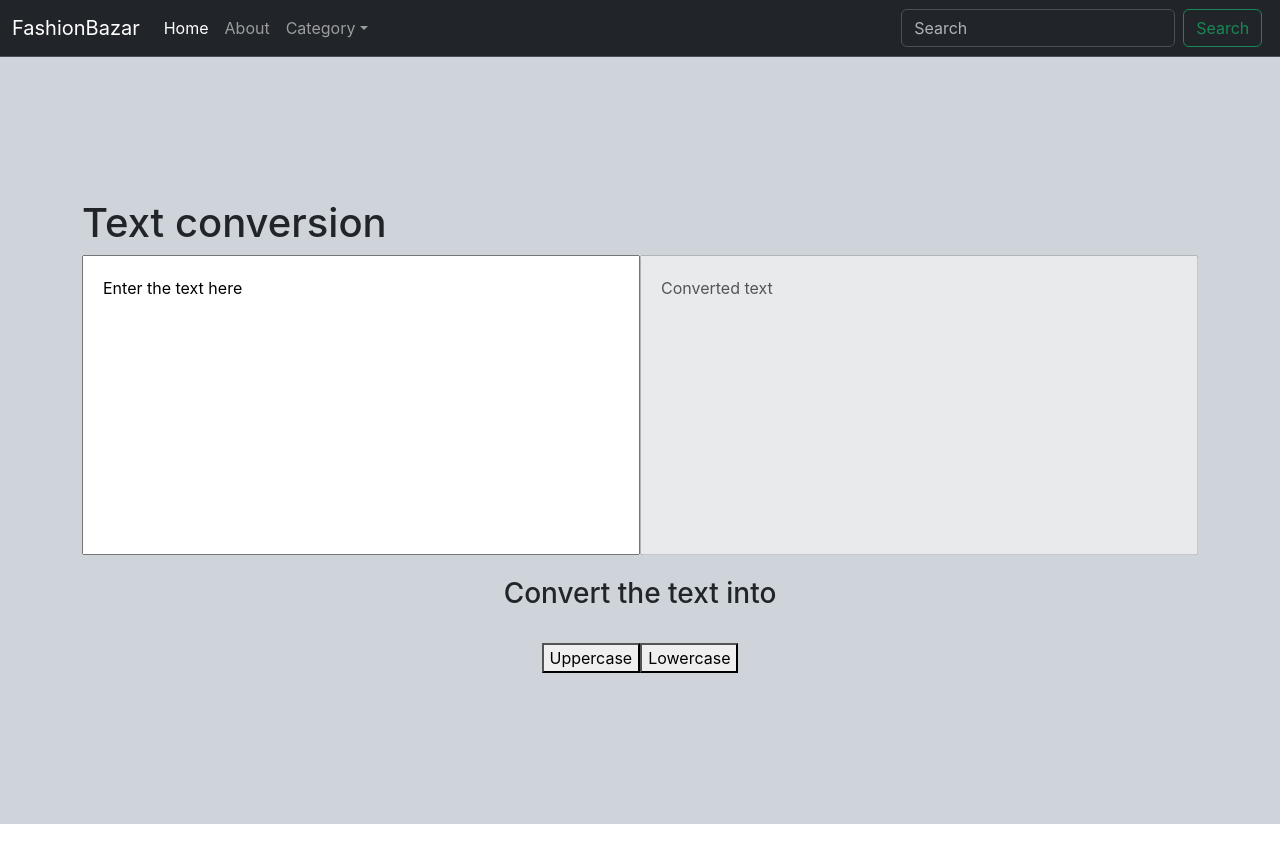
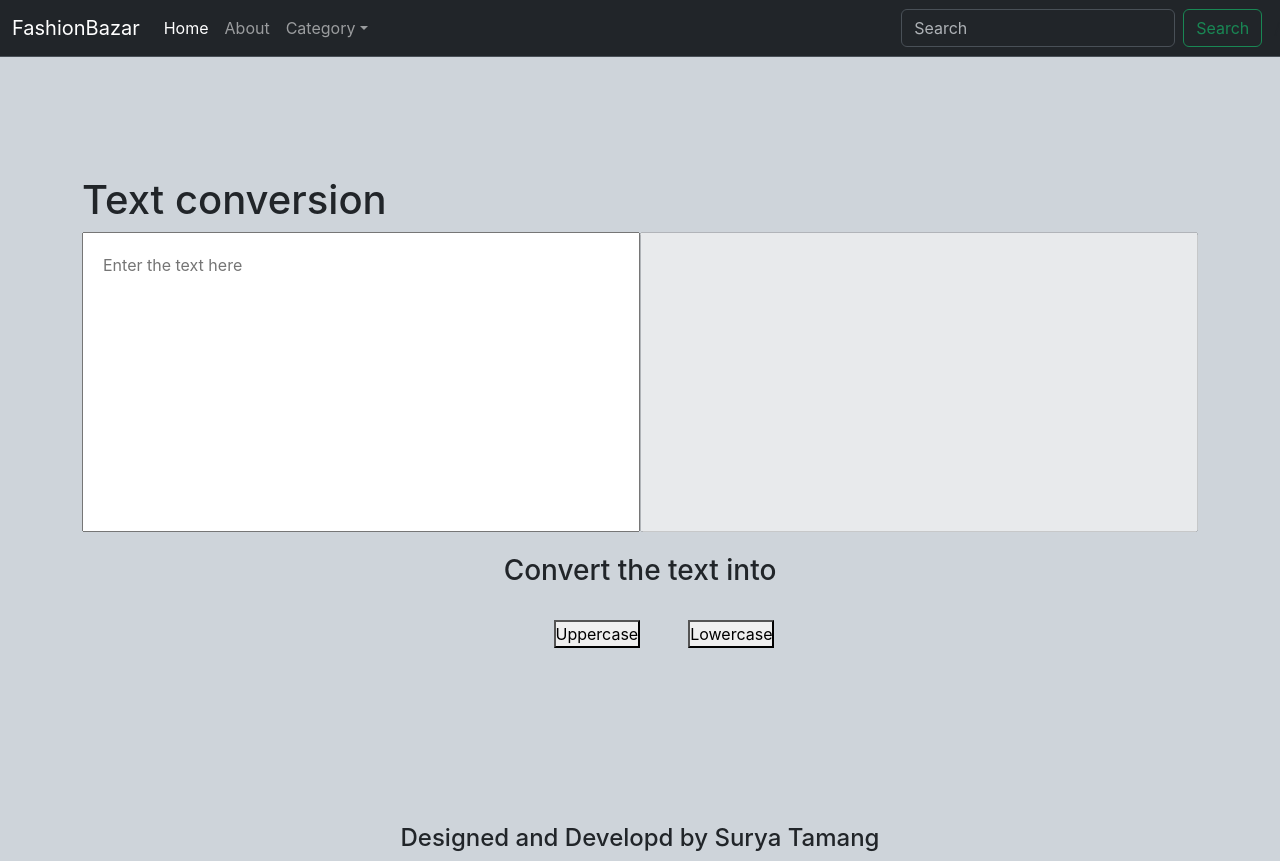
Before and after one commit to surya-tamang/Text-converter--React-JS, a React (Create React App) app: page / in a window 1280 px wide. Before the commit the page ends 824 px from the top, so only its background shows below. Built offline with nearby package versions, Linux system fonts and the light colour scheme.

Commit message:
project completed

```diff
--- a/package.json
+++ b/package.json
@@ -10,6 +10,9 @@
     "react-dom": "^18.2.0",
     "react-scripts": "5.0.1",
     "web-vitals": "^2.1.4"
+  },
+  "devDependencies": {
+    "@babel/plugin-proposal-private-property-in-object": "^1.0.0"
   },
   "scripts": {
     "start": "react-scripts start",
@@ -34,5 +37,6 @@
       "last 1 firefox version",
       "last 1 safari version"
     ]
+
   }
 }
--- a/public/index.html
+++ b/public/index.html
@@ -7,7 +7,7 @@
   <meta name="description" content="Web site created using create-react-app" />
   <link href="https://cdn.jsdelivr.net/npm/bootstrap@5.3.3/dist/css/bootstrap.min.css" rel="stylesheet"
     integrity="sha384-QWTKZyjpPEjISv5WaRU9OFeRpok6YctnYmDr5pNlyT2bRjXh0JMhjY6hW+ALEwIH" crossorigin="anonymous">
-  <link rel="manifest" href="%PUBLIC_URL%/manifest.json" />
+  <link rel="manifest" href="./manifest.json" />
   <title>React pratice</title>
 </head>
 
--- a/src/App.css
+++ b/src/App.css
@@ -1,3 +1,7 @@
+*{
+    margin: 0;
+    padding: 0;
+}
 textarea{
     max-height: 300px;
     min-height: 300px;
--- a/src/App.js
+++ b/src/App.js
@@ -1,16 +1,17 @@
 import './App.css';
 import Main from './components/Main';
 import Header from './components/Navbar';
+import Footer from './components/footer';
 
 function App() {
   return (
     <>
 
-      <div className='container-fluid d-flex justify-content-center min-vh-100 bg-dark-subtle align-items-center'>
+      <div className='container-fluid d-flex justify-content-center flex-column min-vh-100 bg-dark-subtle align-items-center'>
 
         <Header title="FashionBazar" />
-        <Main title="Text conversion"/>
-
+        <Main title="Text conversion" />
+        <Footer developer="Surya Tamang"></Footer>
       </div>
 
     </>
--- a/src/components/Main.js
+++ b/src/components/Main.js
@@ -3,30 +3,31 @@ import React, { useState } from "react";
 export default function Main(props) {
 
     function uppercaseButton() {
-        console.log('button clicked')
-        setOutText('You have clicked the Uppercase Button')
+        let newUpperText = inText.toUpperCase();
+        setOutText(newUpperText);
     }
     function lowercaseButton() {
-        console.log('you have clicked the lowercase button');
-        setOutText('You have clicked the lowercase button')
+        let newLowerText = inText.toLowerCase();
+        setOutText(newLowerText);
     }
 
-    function onChange() {
-        setOutText('You have changed the text')
+    function onChange(input) {
+        setInText(input.target.value);
     }
-    const [intText, setInText] = useState('Enter the text here');
-    const [outText, setOutText] = useState('Converted text');
+    const [inText, setInText] = useState('');
+    const [outText, setOutText] = useState('');
+
     return (
         <main className="w-100 min-vh-100 d-flex  flex-column justify-content-center align-items-center mt-4">
             <div className="container mt-4">
                 <h1> {props.title}</h1>
-                <textarea className="w-50 mh-50" id="input" value={intText} onChange={onChange} placeholder="Enter the text here"></textarea>
+                <textarea className="w-50 mh-50" id="input" value={inText} onChange={onChange} placeholder="Enter the text here"></textarea>
                 <textarea className="w-50 mh-50" value={outText} id="output" disabled></textarea>
             </div>
             <h3 className="mt-3">Convert the text into</h3>
             <br />
-            <div className="container d-flex justify-content-center">
-                <button onClick={uppercaseButton}>Uppercase</button><button onClick={lowercaseButton}>Lowercase</button>
+            <div className="container d-flex justify-content-center mb-5">
+                <button className="mx-5" onClick={uppercaseButton}>Uppercase</button><button onClick={lowercaseButton}>Lowercase</button>
             </div>
         </main>
     )
--- /dev/null
+++ b/src/components/footer.js
@@ -0,0 +1,9 @@
+import React from "react";
+
+export default function Footer(props) {
+    return (
+        <footer className="container-fluid">
+            <h4 className="text-center">Designed and Developd by <span>{props.developer}</span></h4>
+        </footer>
+    )
+}
```
Also changed, not shown: public/logo192.png (deleted), public/logo512.png (deleted), public/manifest.json.
